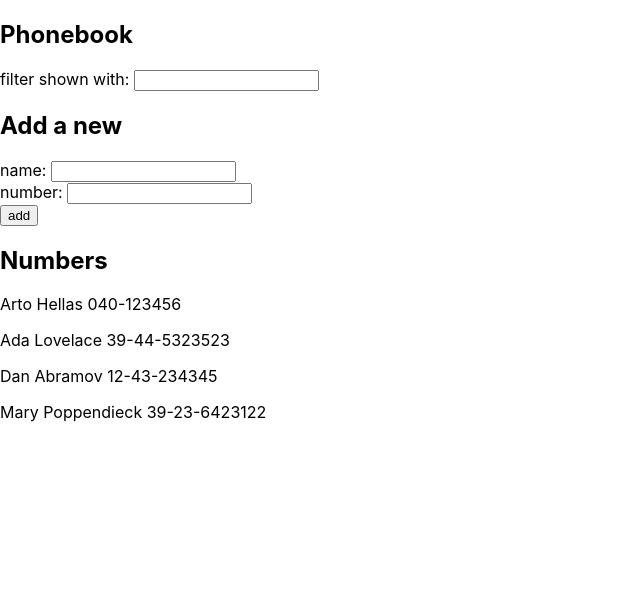
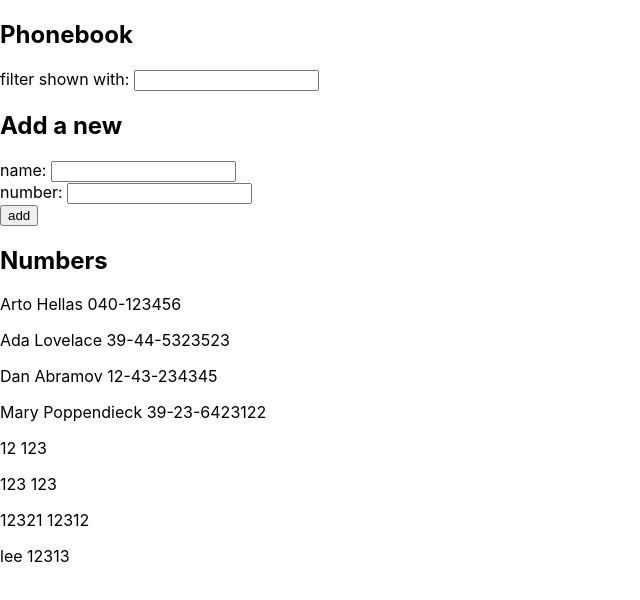
Before and after one commit to leegang/fullstackexercise, a React (Create React App) app in the folder part2/phonebook/: page / in a window 1280 px wide. Shown: the top 600 px of the page, without its empty margins (0-640 px from the left). Built offline with nearby package versions, Linux system fonts and the light colour scheme; data requests are answered from the project's data file.

Commit message:
Finish  2.15 & 2.16.

```diff
--- a/part2/phonebook/db.json
+++ b/part2/phonebook/db.json
@@ -1,5 +1,5 @@
 {
-    "persons":[
+  "persons": [
     {
       "name": "Arto Hellas",
       "number": "040-123456",
@@ -19,6 +19,26 @@
       "name": "Mary Poppendieck",
       "number": "39-23-6423122",
       "id": 4
+    },
+    {
+      "name": "12",
+      "number": "123",
+      "id": 5
+    },
+    {
+      "name": "123",
+      "number": "123",
+      "id": 6
+    },
+    {
+      "name": "12321",
+      "number": "12312",
+      "id": 7
+    },
+    {
+      "name": "lee",
+      "number": "12313",
+      "id": 8
     }
   ]
 }
--- a/part2/phonebook/src/App.js
+++ b/part2/phonebook/src/App.js
@@ -1,5 +1,5 @@
 import React, { useState, useEffect } from "react";
-import axios from "axios";
+import personService from "./service/persons";
 
 
 const App = () => {
@@ -10,7 +10,7 @@ const App = () => {
   const [filter, setFilter] = useState("");
 
   useEffect(() => {
-    axios.get("http://localhost:3001/persons").then(
+    personService.getAll().then(
       response =>{
         console.log(response.data);
         setPersons(response.data);
@@ -28,14 +28,14 @@ const App = () => {
     } else if (newName !== "") {
       const newPerson = { name: newName, number: newNumber };
       console.log("newPerson", newPerson);
-      var newPersons = [...persons];
-      console.log("newPersons", newPersons);
-      newPersons.push(newPerson);
-      console.log("newPersons", newPersons);
-      setPersons(newPersons);
-      setNewName("");
-      setNewNumber("");
-    }
+      const newPersons = [...persons];
+      personService.create(newPerson).then(res=> {
+        newPersons.push(res.data);
+        setPersons(newPersons);
+        console.log("newPersons", newPersons);
+        setNewName("");
+        setNewNumber("");
+      });}
   };
 
   const handleChangeName = (event) => {
--- /dev/null
+++ b/part2/phonebook/src/service/persons.js
@@ -0,0 +1,20 @@
+import axios from 'axios'
+const baseUrl = 'http://localhost:3001/persons'
+
+const getAll = () => {
+  return axios.get(baseUrl)
+}
+
+const create = newObject => {
+  return axios.post(baseUrl, newObject)
+}
+
+const update = (id, newObject) => {
+  return axios.put(`${baseUrl}/${id}`, newObject)
+}
+
+export default {
+  getAll: getAll,
+  create: create,
+  update: update
+}
```
Lines whose indentation alone changed are shown as unchanged.
